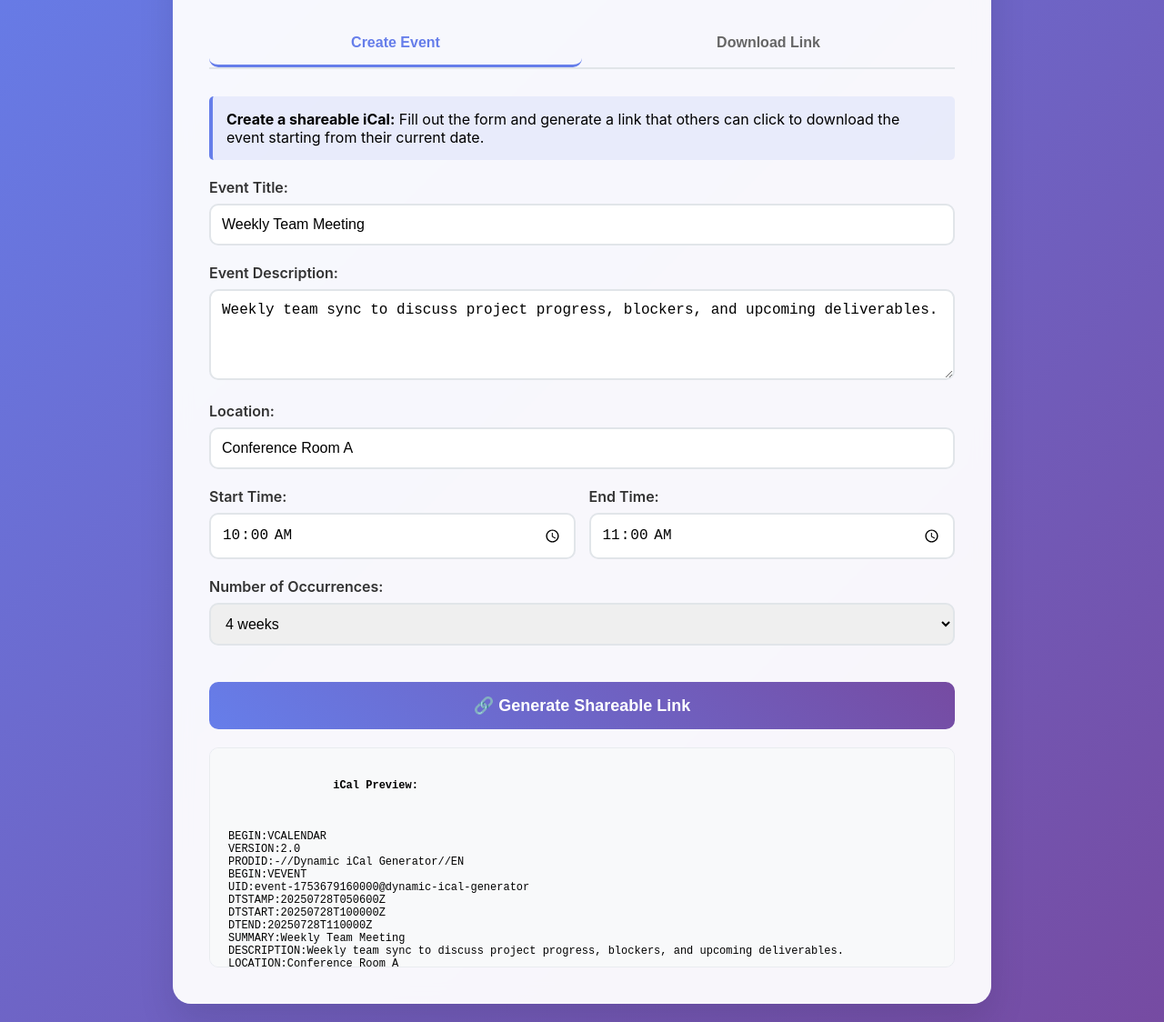
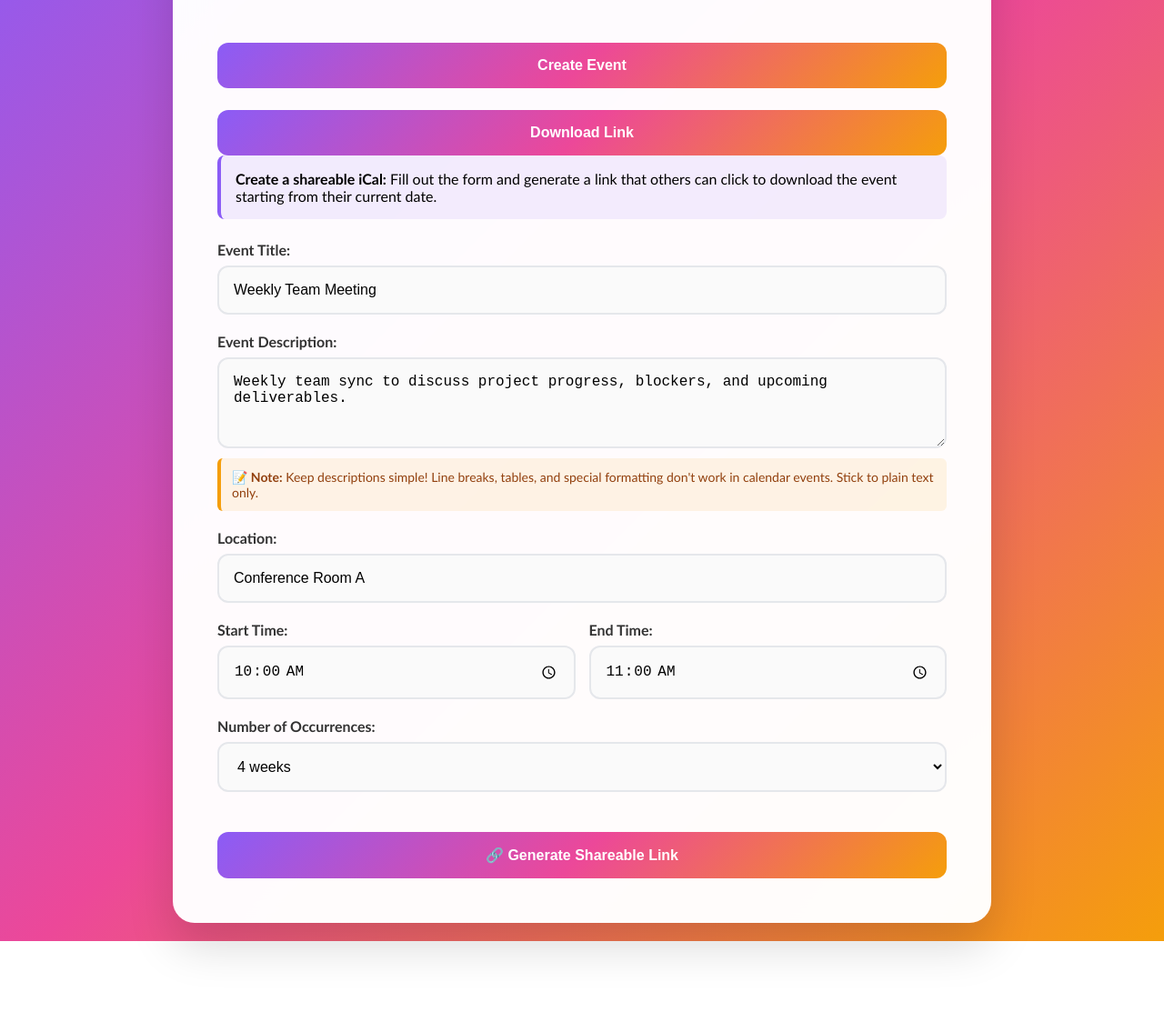
Before and after one commit to 29iznah/dynamic-ical-generator, a plain HTML site: page index.html in a window 1280 px wide. Shown: the part 163-1287 px from the top of the page at 91% size. After the commit the page ends 1198 px from the top, so only its background shows below. Drawn offline with Linux system fonts and the light colour scheme.

Commit message:
Update index.html
update to theme, removed unnecessary preview function and download link tab

```diff
--- a/index.html
+++ b/index.html
@@ -54,55 +54,27 @@
 
     <style>
         body {
-            font-family: -apple-system, BlinkMacSystemFont, 'Segoe UI', Roboto, sans-serif;
+            font-family: "Avenir Next LT Pro", "Calibri", -apple-system, BlinkMacSystemFont, 'Segoe UI', Roboto, sans-serif;
             max-width: 900px;
             margin: 0 auto;
             padding: 20px;
-            background: linear-gradient(135deg, #667eea 0%, #764ba2 100%);
+            background: linear-gradient(135deg, #8b5cf6 0%, #ec4899 50%, #f59e0b 100%);
             min-height: 100vh;
         }
         .container {
-            background: rgba(255, 255, 255, 0.95);
-            backdrop-filter: blur(10px);
-            border-radius: 20px;
-            padding: 40px;
-            box-shadow: 0 20px 40px rgba(0, 0, 0, 0.1);
+            background: rgba(255, 255, 255, 0.98);
+            backdrop-filter: blur(20px);
+            border-radius: 24px;
+            padding: 48px;
+            box-shadow: 0 25px 50px rgba(0, 0, 0, 0.15);
+            border: 1px solid rgba(255, 255, 255, 0.2);
         }
         h1 {
-            color: #333;
+            color: #000000;
             text-align: center;
-            margin-bottom: 30px;
-            font-size: 2.5em;
-            background: linear-gradient(45deg, #667eea, #764ba2);
-            -webkit-background-clip: text;
-            -webkit-text-fill-color: transparent;
-            background-clip: text;
-        }
-        .tabs {
-            display: flex;
-            border-bottom: 2px solid #e1e5e9;
-            margin-bottom: 30px;
-        }
-        .tab {
-            padding: 15px 25px;
-            cursor: pointer;
-            border: none;
-            background: none;
-            font-size: 16px;
-            font-weight: 600;
-            color: #666;
-            border-bottom: 3px solid transparent;
-            transition: all 0.3s ease;
-        }
-        .tab.active {
-            color: #667eea;
-            border-bottom-color: #667eea;
-        }
-        .tab-content {
-            display: none;
-        }
-        .tab-content.active {
-            display: block;
+            margin-bottom: 32px;
+            font-size: 2.8em;
+            font-weight: 700;
         }
         .form-group {
             margin-bottom: 20px;
@@ -115,17 +87,19 @@
         }
         input, textarea, select {
             width: 100%;
-            padding: 12px;
-            border: 2px solid #e1e5e9;
-            border-radius: 10px;
+            padding: 16px;
+            border: 2px solid #e5e7eb;
+            border-radius: 12px;
             font-size: 16px;
             transition: all 0.3s ease;
             box-sizing: border-box;
+            background: #fafafa;
         }
         input:focus, textarea:focus, select:focus {
             outline: none;
-            border-color: #667eea;
-            box-shadow: 0 0 0 3px rgba(102, 126, 234, 0.1);
+            border-color: #8b5cf6;
+            box-shadow: 0 0 0 3px rgba(139, 92, 246, 0.1);
+            background: white;
         }
         textarea {
             height: 100px;
@@ -137,21 +111,21 @@
             gap: 15px;
         }
         button {
-            background: linear-gradient(45deg, #667eea, #764ba2);
+            background: linear-gradient(135deg, #8b5cf6, #ec4899, #f59e0b);
             color: white;
             border: none;
-            padding: 15px 30px;
-            border-radius: 10px;
-            font-size: 18px;
+            padding: 16px 32px;
+            border-radius: 12px;
+            font-size: 16px;
             font-weight: 600;
             cursor: pointer;
             transition: all 0.3s ease;
             width: 100%;
-            margin-top: 20px;
+            margin-top: 24px;
         }
         button:hover {
-            transform: translateY(-2px);
-            box-shadow: 0 10px 20px rgba(102, 126, 234, 0.3);
+            transform: translateY(-3px);
+            box-shadow: 0 12px 24px rgba(139, 92, 246, 0.4);
         }
         button:active {
             transform: translateY(0);
@@ -180,42 +154,21 @@
             font-size: 14px;
             margin: 5px;
         }
-        .download-btn {
-            background: #dc3545;
-            padding: 12px 24px;
-            font-size: 16px;
-            margin: 10px 0;
-            display: inline-block;
-            text-decoration: none;
+        .info {
+            background: rgba(139, 92, 246, 0.1);
+            border-left: 4px solid #8b5cf6;
+            padding: 16px;
             border-radius: 8px;
-            color: white;
+            margin-bottom: 24px;
         }
-        .auto-download {
-            text-align: center;
-            padding: 40px;
-        }
-        .auto-download h2 {
-            color: #28a745;
-            margin-bottom: 20px;
-        }
-        .info {
-            background: rgba(102, 126, 234, 0.1);
-            border-left: 4px solid #667eea;
-            padding: 15px;
-            border-radius: 5px;
-            margin-bottom: 20px;
-        }
-        .preview {
-            background: #f8f9fa;
-            border: 1px solid #e9ecef;
-            border-radius: 10px;
-            padding: 20px;
-            margin-top: 20px;
-            font-family: 'Courier New', monospace;
-            white-space: pre-wrap;
-            font-size: 12px;
-            max-height: 200px;
-            overflow-y: auto;
+        .text-warning {
+            background: rgba(245, 158, 11, 0.1);
+            border-left: 4px solid #f59e0b;
+            padding: 12px;
+            border-radius: 6px;
+            margin-top: 8px;
+            font-size: 14px;
+            color: #92400e;
         }
     </style>
 </head>
@@ -242,6 +195,9 @@
                 <div class="form-group">
                     <label for="eventDescription">Event Description:</label>
                     <textarea id="eventDescription" placeholder="Enter event details, agenda, location, etc.">Weekly team sync to discuss project progress, blockers, and upcoming deliverables.</textarea>
+                    <div class="text-warning">
+                        <strong>📝 Note:</strong> Keep descriptions simple! Line breaks, tables, and special formatting don't work in calendar events. Stick to plain text only.
+                    </div>
                 </div>
 
                 <div class="form-group">
@@ -281,36 +237,10 @@
                 <br>
                 <a id="testDownload" class="download-btn" target="_blank">🧪 Test Download</a>
             </div>
-
-            <div class="preview" id="preview" style="display: none;">
-                <strong>iCal Preview:</strong><br><br>
-                <div id="previewContent"></div>
-            </div>
-        </div>
-
-        <div id="download-tab" class="tab-content">
-            <div class="auto-download">
-                <h2>🎯 Ready to Download!</h2>
-                <p>Your calendar event will be downloaded automatically, starting from today's date.</p>
-                <div style="margin: 20px 0; padding: 20px; background: #f8f9fa; border-radius: 10px;">
-                    <div id="eventDetails"></div>
-                </div>
-                <button id="manualDownload" class="download-btn">📥 Click to Download iCal</button>
-            </div>
         </div>
     </div>
 
     <script>
-        function switchTab(tabName) {
-            // Update tab buttons
-            document.querySelectorAll('.tab').forEach(t => t.classList.remove('active'));
-            document.querySelector(`[onclick="switchTab('${tabName}')"]`).classList.add('active');
-
-            // Update tab content
-            document.querySelectorAll('.tab-content').forEach(t => t.classList.remove('active'));
-            document.getElementById(`${tabName}-tab`).classList.add('active');
-        }
-
         function formatDate(date) {
             return date.toISOString().replace(/[-:]/g, '').split('.')[0] + 'Z';
         }
@@ -320,12 +250,19 @@
             const startDate = new Date(now);
             const endDate = new Date(now);
 
-            // Set times
-            const [startHour, startMin] = eventData.startTime.split(':');
-            const [endHour, endMin] = eventData.endTime.split(':');
+            // Set start time to current hour (dynamic!)
+            startDate.setMinutes(0, 0, 0); // Set to top of current hour
 
-            startDate.setHours(parseInt(startHour), parseInt(startMin), 0, 0);
-            endDate.setHours(parseInt(endHour), parseInt(endMin), 0, 0);
+            // Calculate end time based on form duration
+            const [formStartHour, formStartMin] = eventData.startTime.split(':');
+            const [formEndHour, formEndMin] = eventData.endTime.split(':');
+
+            const formStartMinutes = parseInt(formStartHour) * 60 + parseInt(formStartMin);
+            const formEndMinutes = parseInt(formEndHour) * 60 + parseInt(formEndMin);
+            const durationMinutes = formEndMinutes - formStartMinutes;
+
+            // Set end time to current hour + duration from form
+            endDate.setTime(startDate.getTime() + (durationMinutes * 60 * 1000));
 
             const uid = 'event-' + Date.now() + '@dynamic-ical-generator';
             const created = formatDate(now);
@@ -425,12 +362,15 @@ END:VCALENDAR`;
 
             // Show event details
             const today = new Date().toLocaleDateString();
+            const currentHour = new Date().getHours();
+            const timeDisplay = `${currentHour.toString().padStart(2, '0')}:00`;
+
             document.getElementById('eventDetails').innerHTML = `
                 <strong>📅 ${urlEventData.title}</strong><br>
                 <strong>📍 Location:</strong> ${urlEventData.location}<br>
-                <strong>🕒 Time:</strong> ${urlEventData.startTime} - ${urlEventData.endTime}<br>
+                <strong>🕒 Starting:</strong> Today at ${timeDisplay} (duration from form: ${urlEventData.startTime} - ${urlEventData.endTime})<br>
                 <strong>🔄 Repeats:</strong> Weekly for ${urlEventData.occurrences} weeks<br>
-                <strong>📆 Starting:</strong> ${today}<br><br>
+                <strong>📆 First occurrence:</strong> ${today}<br><br>
                 <em>${urlEventData.description}</em>
             `;
 
@@ -449,6 +389,34 @@ END:VCALENDAR`;
                 trackDownload(urlEventData.title, 'manual_download');
                 downloadICalFile(icalContent, filename);
             });
+        }
+
+        function copyToClipboard() {
+            const shareUrl = document.getElementById('shareUrl').textContent;
+            navigator.clipboard.writeText(shareUrl).then(() => {
+                const btn = document.querySelector('.copy-btn');
+                const originalText = btn.textContent;
+                btn.textContent = '✅ Copied!';
+                btn.style.background = '#28a745';
+                setTimeout(() => {
+                    btn.textContent = originalText;
+                    btn.style.background = '#28a745';
+                }, 2000);
+            });
+        }
+
+        // Check if this is a direct download link
+        const urlEventData = getEventDataFromURL();
+        const urlParams = new URLSearchParams(window.location.search);
+
+        if (urlEventData && urlParams.get('download') === 'auto') {
+            // Auto download immediately
+            setTimeout(() => {
+                const icalContent = generateICalContent(urlEventData);
+                const filename = urlEventData.title.replace(/[^a-z0-9]/gi, '_').toLowerCase() + '.ics';
+                trackDownload(urlEventData.title, 'auto_download');
+                downloadICalFile(icalContent, filename);
+            }, 1000);
         }
 
         // Form submission handler
@@ -470,18 +438,15 @@ END:VCALENDAR`;
             document.getElementById('testDownload').href = shareableURL;
             document.getElementById('shareBox').style.display = 'block';
 
-            // Update preview
-            updatePreview(eventData);
-
             // Show success message
             const button = document.querySelector('button[type="submit"]');
             const originalText = button.textContent;
             button.textContent = '✅ Link Generated!';
-            button.style.background = 'linear-gradient(45deg, #28a745, #20c997)';
+            button.style.background = 'linear-gradient(45deg, #10b981, #20c997)';
 
             setTimeout(() => {
                 button.textContent = originalText;
-                button.style.background = 'linear-gradient(45deg, #667eea, #764ba2)';
+                button.style.background = 'linear-gradient(135deg, #8b5cf6, #ec4899, #f59e0b)';
             }, 2000);
         });
 
```
